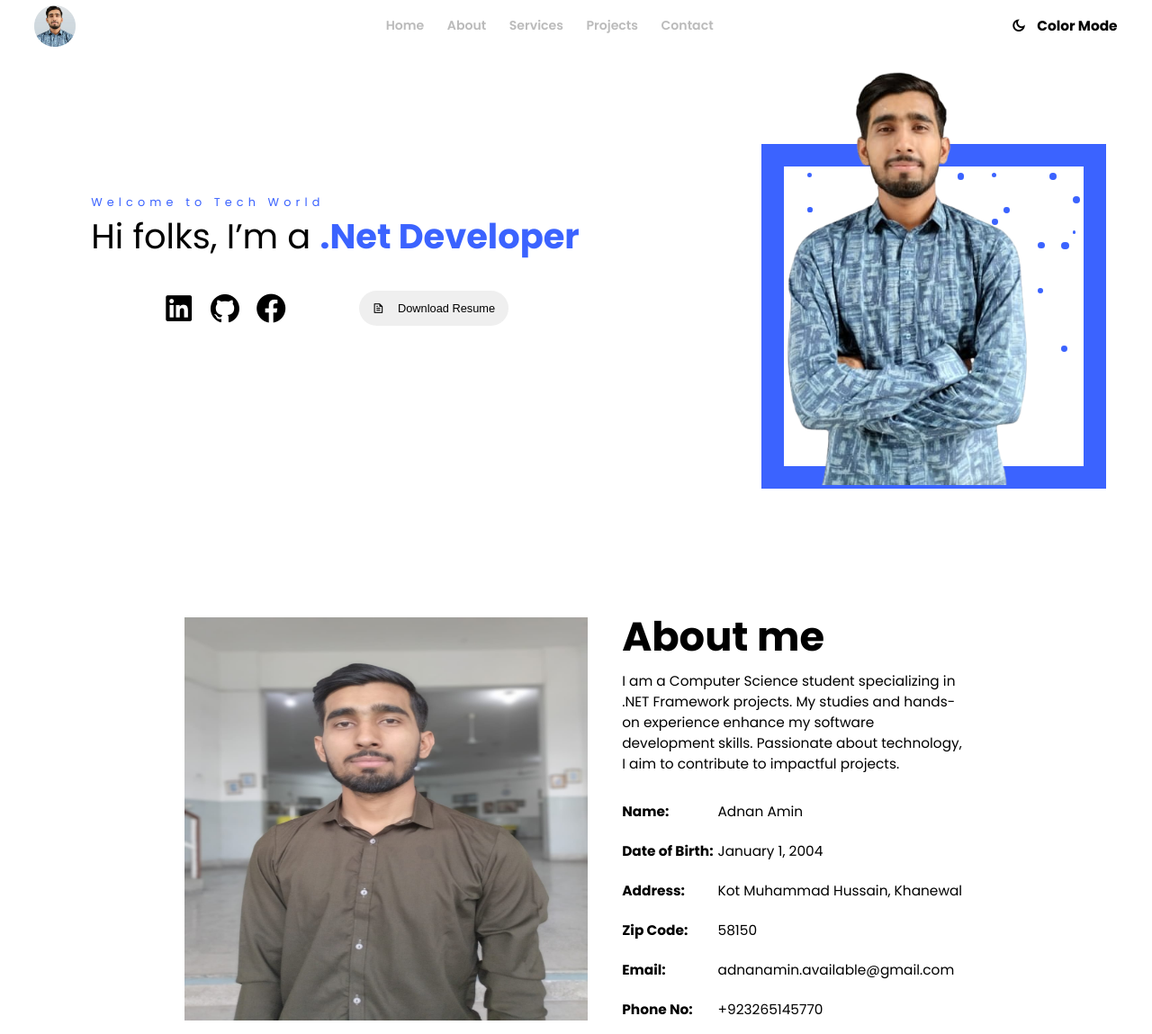
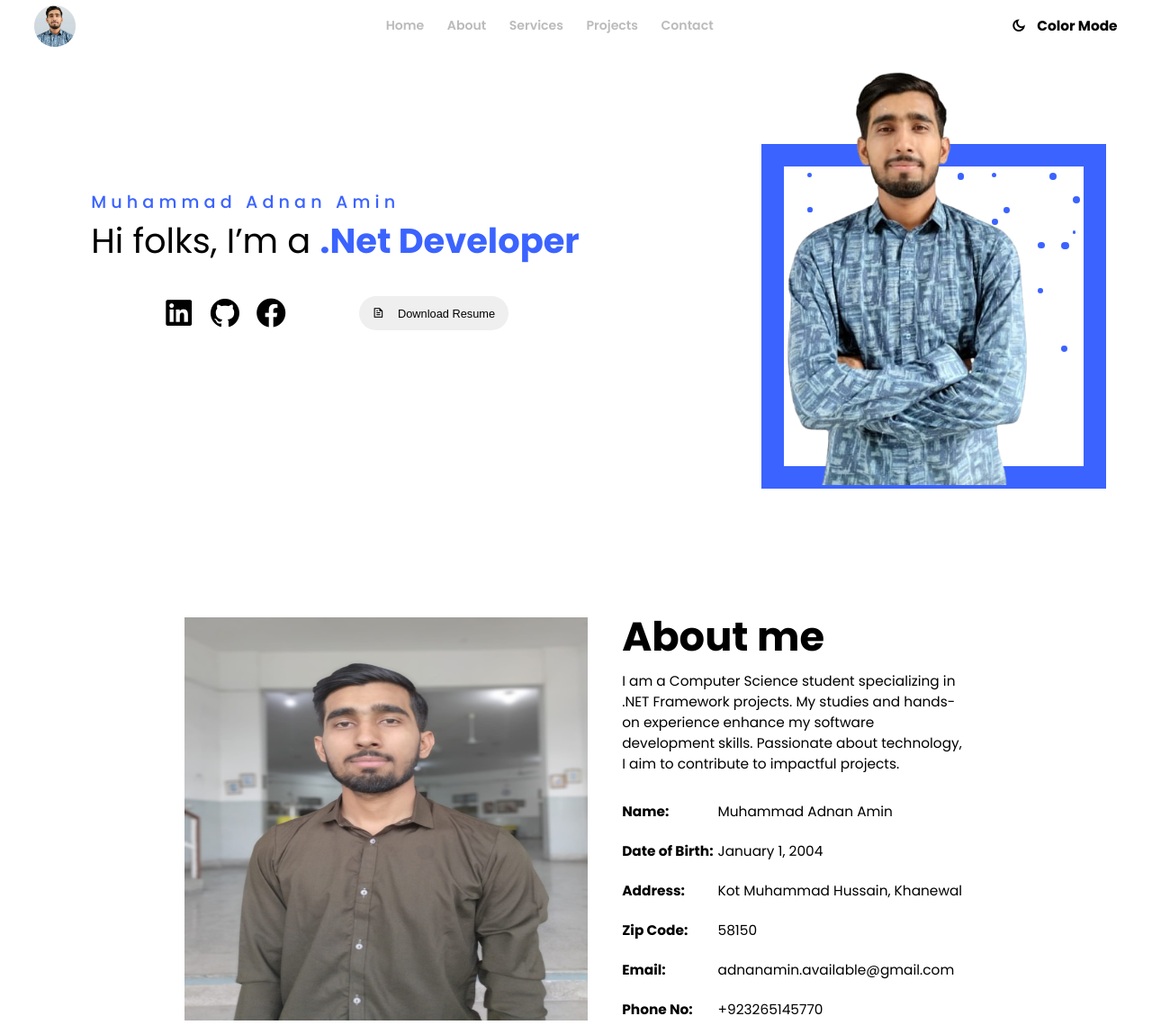
Before and after one commit to AdnanAmin045/my_porfolio, a plain HTML site: page index.html in a window 1280 px wide. Shown: the top 1149 px of the page at 90% size. Drawn offline with nearby package versions, Linux system fonts and the light colour scheme; some packages are replaced by stand-ins of ours; a script that the page names is missing.

Commit message:
improvement

```diff
--- a/index.html
+++ b/index.html
@@ -40,7 +40,7 @@
         </div>
         <div class="home">
             <div class="home-part1">
-                <p class="heading-p1">Welcome to Tech World</p>
+                <p class="heading-p1">Muhammad Adnan Amin</p>
                 <p class="heading-p2">
                     <span class="hy-folks">Hi folks,&nbsp;</span> <span class="Im">I’m a&nbsp;</span>
                     <span class="tag-line">
@@ -94,7 +94,7 @@
             <table>
                 <tr>
                   <th>Name:</th>
-                  <td>Adnan Amin</td>
+                  <td>Muhammad Adnan Amin</td>
                 </tr>
                 <tr>
                   <th>Date of Birth:</th>
@@ -230,7 +230,7 @@
             <div class="services-section-part2" data-aos="slide-up">
                 <i class="fa-solid fa-code"></i>
                 <p class="service-heading">Web Design</p>
-                <p class="service-description">I create dynamic, responsive, and user-friendly websites using ASP.NET, ensuring efficient and scalable web applications with an exceptional user experience.</p>
+                <p class="service-description">I create dynamic, responsive, and user-friendly websites, ensuring efficient and scalable web applications with an exceptional user experience.</p>
             </div>
             <div class="services-section-part2" data-aos="slide-up">
                 <i class="fa-solid fa-code"></i>
@@ -241,7 +241,7 @@
             <div class="services-section-part2" data-aos="slide-up">
                 <i class="fa-solid fa-file-code"></i>
                 <p class="service-heading"> Desktop Application</p>
-                <p class="service-description">I can design console-based applications using the C# framework, ensuring fully responsive functionality tailored to the client's needs</p>
+                <p class="service-description">I can design applications using the C# framework, ensuring fully responsive functionality tailored to the client's needs</p>
             </div>
             <div class="services-section-part2" data-aos="slide-up">
                 <i class="fa-brands fa-android"></i>
--- a/style.css
+++ b/style.css
@@ -227,9 +227,10 @@ a{
     height: 0.645234vw;
 }
 .heading-p1{
-    font-size: 1vw;
+    font-size: 1.5vw;
     letter-spacing: 0.4vw;
     color:#3b63ff ;
+    font-weight:500;
 }
 .heading-p2{
     font-size: 3vw;
```
